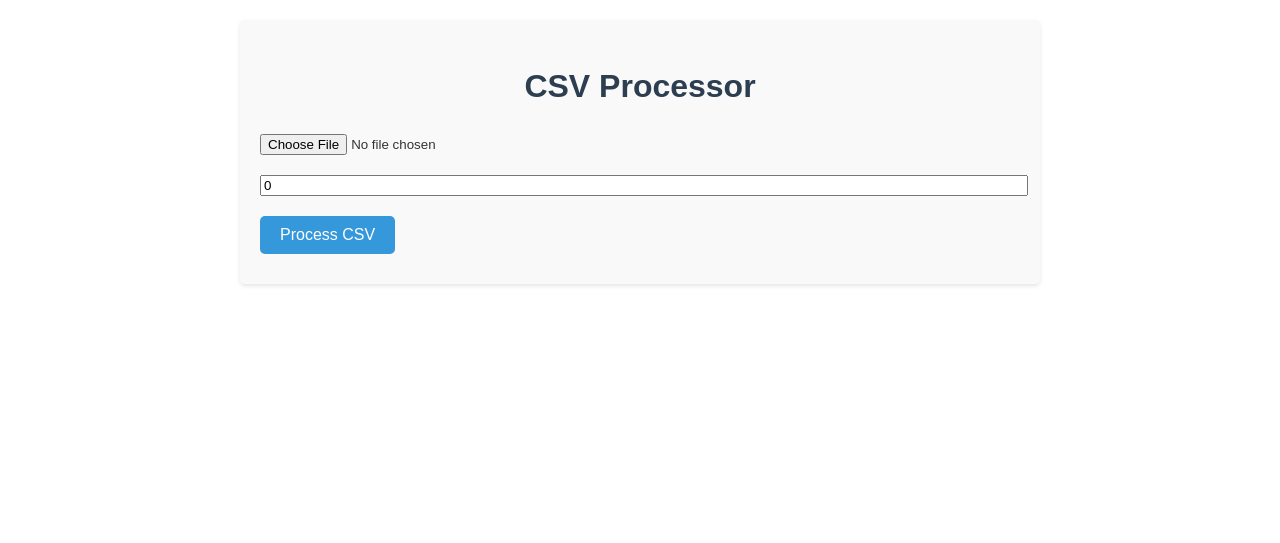
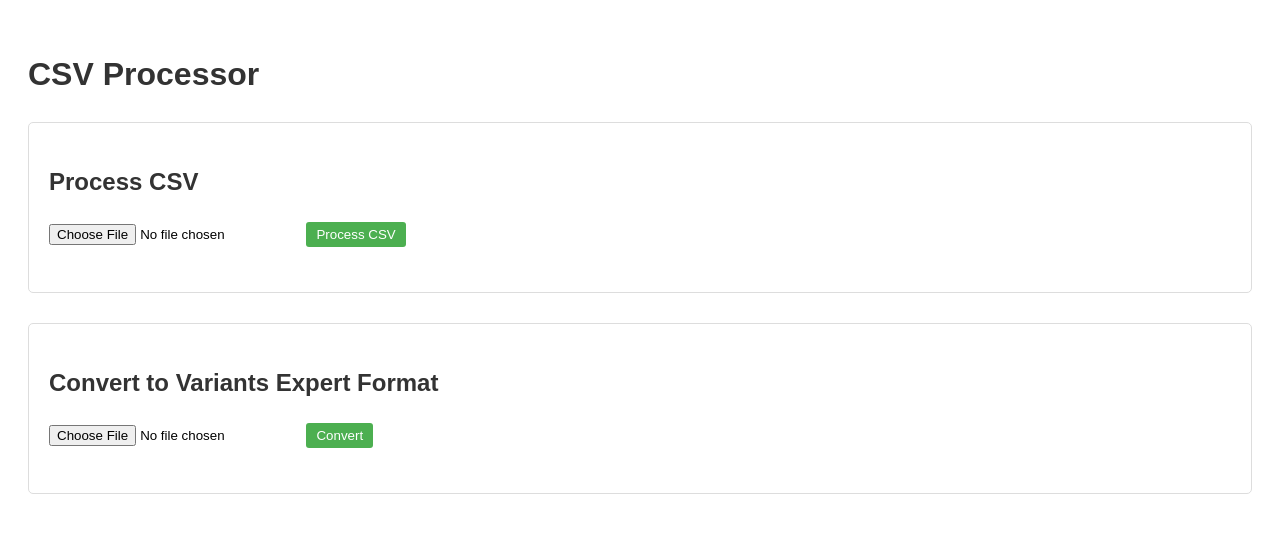
Before and after one commit to michalito/fp-csv-formatter, a Flask app: page / in a window 1280 px wide. Shown: the top 543 px of the page. Run offline with Flask 2, Linux system fonts and the light colour scheme; some libraries are stand-ins or nearby versions.

Commit message:
feature: csv-to-sortly

```diff
--- a/app.py
+++ b/app.py
@@ -1,5 +1,5 @@
 from flask import Flask, request, send_file, render_template, jsonify
-from csv_processor import process_csv, generate_csv, get_initial_product_info
+from csv_processor import process_csv, generate_csv, get_initial_product_info, convert_to_variants_expert_format
 import io
 import traceback
 import logging
@@ -67,5 +67,34 @@ def process():
         app.logger.error(traceback.format_exc())
         return jsonify({'error': f'Unexpected error: {str(e)}'}), 500
 
+@app.route('/convert_to_variants_expert', methods=['POST'])
+def convert_to_variants_expert():
+    try:
+        if 'file' not in request.files:
+            return jsonify({'error': 'No file part in the request'}), 400
+        file = request.files['file']
+        if file.filename == '':
+            return jsonify({'error': 'No file selected'}), 400
+        if file:
+            file_content = file.read()
+            try:
+                variants_expert_csv = convert_to_variants_expert_format(file_content)
+
+                return send_file(
+                    io.BytesIO(variants_expert_csv.encode()),
+                    mimetype='text/csv',
+                    as_attachment=True,
+                    attachment_filename='variants_expert_inventory.csv'
+                )
+            except Exception as e:
+                app.logger.error(f"Error converting to Variants Expert format: {str(e)}")
+                app.logger.error(traceback.format_exc())
+                return jsonify({'error': f'Error converting to Variants Expert format: {str(e)}'}), 400
+        return jsonify({'error': 'Invalid file'}), 400
+    except Exception as e:
+        app.logger.error(f"Unexpected error in convert_to_variants_expert: {str(e)}")
+        app.logger.error(traceback.format_exc())
+        return jsonify({'error': f'Unexpected error: {str(e)}'}), 500
+
 if __name__ == '__main__':
     app.run(host='0.0.0.0', port=5000, debug=True)
--- /dev/null
+++ b/static/script.js
@@ -0,0 +1,99 @@
+document.addEventListener('DOMContentLoaded', function() {
+    const processForm = document.getElementById('processForm');
+    const convertForm = document.getElementById('convertForm');
+    const errorMessage = document.getElementById('errorMessage');
+    const convertErrorMessage = document.getElementById('convertErrorMessage');
+    const modal = document.getElementById('modal');
+    const confirmForm = document.getElementById('confirmForm');
+
+    processForm.addEventListener('submit', function(e) {
+        e.preventDefault();
+        const formData = new FormData(this);
+
+        fetch('/get_product_info', {
+            method: 'POST',
+            body: formData
+        })
+        .then(response => response.json())
+        .then(data => {
+            if (data.error) {
+                throw new Error(data.error);
+            }
+            document.getElementById('product_name').value = data.product_name;
+            document.getElementById('product_sku_base').value = data.product_sku_base;
+            document.getElementById('default_price').value = '0'; // Set default price to 0
+            modal.style.display = 'block';
+        })
+        .catch(error => {
+            errorMessage.textContent = error.message || 'An error occurred';
+        });
+    });
+
+    confirmForm.addEventListener('submit', function(e) {
+        e.preventDefault();
+        modal.style.display = 'none';
+
+        const formData = new FormData(processForm);
+        formData.append('product_name', document.getElementById('product_name').value);
+        formData.append('product_sku_base', document.getElementById('product_sku_base').value);
+        formData.append('default_price', document.getElementById('default_price').value);
+
+        fetch('/process', {
+            method: 'POST',
+            body: formData
+        })
+        .then(response => {
+            if (!response.ok) {
+                return response.json().then(err => { throw err; });
+            }
+            return response.blob();
+        })
+        .then(blob => {
+            const url = window.URL.createObjectURL(blob);
+            const a = document.createElement('a');
+            a.href = url;
+            a.download = 'processed_inventory.csv';
+            document.body.appendChild(a);
+            a.click();
+            window.URL.revokeObjectURL(url);
+        })
+        .catch(error => {
+            errorMessage.textContent = error.error || 'An error occurred';
+        });
+    });
+
+    convertForm.addEventListener('submit', function(e) {
+        e.preventDefault();
+        const formData = new FormData(this);
+
+        fetch('/convert_to_variants_expert', {
+            method: 'POST',
+            body: formData
+        })
+        .then(response => {
+            if (!response.ok) {
+                return response.json().then(err => { throw err; });
+            }
+            return response.blob();
+        })
+        .then(blob => {
+            const url = window.URL.createObjectURL(blob);
+            const a = document.createElement('a');
+            a.href = url;
+            a.download = 'variants_expert_inventory.csv';
+            document.body.appendChild(a);
+            a.click();
+            window.URL.revokeObjectURL(url);
+        })
+        .catch(error => {
+            convertErrorMessage.textContent = error.error || 'An error occurred';
+        });
+    });
+
+    // Close the modal if the user clicks outside of it
+    window.onclick = function(event) {
+        if (event.target == modal) {
+            modal.style.display = "none";
+        }
+    }
+});
--- /dev/null
+++ b/static/styles.css
@@ -0,0 +1,81 @@
+body {
+    font-family: Arial, sans-serif;
+    line-height: 1.6;
+    padding: 20px;
+}
+
+h1, h2 {
+    color: #333;
+}
+
+.error {
+    color: red;
+}
+
+.section {
+    margin-bottom: 30px;
+    padding: 20px;
+    border: 1px solid #ddd;
+    border-radius: 5px;
+}
+
+form {
+    margin-bottom: 15px;
+}
+
+input[type="file"],
+input[type="text"],
+button {
+    margin-bottom: 10px;
+}
+
+button {
+    padding: 5px 10px;
+    background-color: #4CAF50;
+    color: white;
+    border: none;
+    border-radius: 3px;
+    cursor: pointer;
+}
+
+button:hover {
+    background-color: #45a049;
+}
+
+.modal {
+    display: none;
+    position: fixed;
+    z-index: 1;
+    left: 0;
+    top: 0;
+    width: 100%;
+    height: 100%;
+    overflow: auto;
+    background-color: rgba(0,0,0,0.4);
+}
+
+.modal-content {
+    background-color: #fefefe;
+    margin: 15% auto;
+    padding: 20px;
+    border: 1px solid #888;
+    width: 80%;
+    max-width: 500px;
+}
+
+.modal-content h2 {
+    margin-top: 0;
+}
+
+.modal-content form {
+    display: flex;
+    flex-direction: column;
+}
+
+.modal-content label {
+    margin-top: 10px;
+}
+
+.modal-content input {
+    margin-bottom: 15px;
+}
--- a/templates/index.html
+++ b/templates/index.html
@@ -4,107 +4,44 @@
     <meta charset="UTF-8">
     <meta name="viewport" content="width=device-width, initial-scale=1.0">
     <title>CSV Processor</title>
-    <script src="https://cdnjs.cloudflare.com/ajax/libs/axios/0.21.1/axios.min.js"></script>
-    <style>
-        body {
-            font-family: Arial, sans-serif;
-            line-height: 1.6;
-            color: #333;
-            max-width: 800px;
-            margin: 0 auto;
-            padding: 20px;
-        }
-        h1 {
-            color: #2c3e50;
-            text-align: center;
-        }
-        .container {
-            background-color: #f9f9f9;
-            border-radius: 5px;
-            padding: 20px;
-            box-shadow: 0 2px 4px rgba(0,0,0,0.1);
-        }
-        input[type="file"], input[type="number"] {
-            display: block;
-            margin: 20px 0;
-            width: 100%;
-        }
-        button {
-            background-color: #3498db;
-            color: white;
-            padding: 10px 20px;
-            border: none;
-            border-radius: 5px;
-            cursor: pointer;
-            font-size: 16px;
-            transition: background-color 0.3s;
-        }
-        button:hover {
-            background-color: #2980b9;
-        }
-        .error {
-            color: #e74c3c;
-            margin-top: 10px;
-        }
-    </style>
+    <link rel="stylesheet" href="{{ url_for('static', filename='styles.css') }}">
 </head>
 <body>
-    <div class="container">
-        <h1>CSV Processor</h1>
-        <input type="file" id="fileInput" accept=".csv">
-        <input type="number" id="defaultPrice" placeholder="Default Price" step="0.01" value="0">
-        <button onclick="processFile()">Process CSV</button>
+    <h1>CSV Processor</h1>
+
+    <div class="section">
+        <h2>Process CSV</h2>
         <div id="errorMessage" class="error"></div>
+        <form id="processForm" enctype="multipart/form-data">
+            <input type="file" name="file" accept=".csv" required>
+            <button type="submit">Process CSV</button>
+        </form>
     </div>
 
-    <script>
-        async function processFile() {
-            const fileInput = document.getElementById('fileInput');
-            const defaultPrice = document.getElementById('defaultPrice');
-            const errorMessage = document.getElementById('errorMessage');
-            errorMessage.textContent = '';
+    <div class="section">
+        <h2>Convert to Variants Expert Format</h2>
+        <form id="convertForm" enctype="multipart/form-data">
+            <input type="file" name="file" accept=".csv" required>
+            <button type="submit">Convert</button>
+        </form>
+        <div id="convertErrorMessage" class="error"></div>
+    </div>
 
-            const file = fileInput.files[0];
-            if (!file) {
-                errorMessage.textContent = 'Please select a file';
-                return;
-            }
+    <div id="modal" class="modal">
+        <div class="modal-content">
+            <h2>Confirm Product Information</h2>
+            <form id="confirmForm">
+                <label for="product_name">Product Name:</label>
+                <input type="text" id="product_name" name="product_name" required>
+                <label for="product_sku_base">Product SKU Base:</label>
+                <input type="text" id="product_sku_base" name="product_sku_base" required>
+                <label for="default_price">Default Price:</label>
+                <input type="number" id="default_price" name="default_price" value="0" step="0.01" min="0" required>
+                <button type="submit">Confirm</button>
+            </form>
+        </div>
+    </div>
 
-            const formData = new FormData();
-            formData.append('file', file);
-
-            try {
-                const response = await axios.post('/get_product_info', formData);
-                const { product_name, product_sku_base } = response.data;
-
-                const confirmedName = prompt('Confirm or edit the product name:', product_name);
-                const confirmedSKU = prompt('Confirm or edit the product SKU base:', product_sku_base);
-
-                if (confirmedName && confirmedSKU) {
-                    const processFormData = new FormData();
-                    processFormData.append('file', file);
-                    processFormData.append('product_name', confirmedName);
-                    processFormData.append('product_sku_base', confirmedSKU);
-                    processFormData.append('default_price', defaultPrice.value);
-
-                    const processResponse = await axios.post('/process', processFormData, { responseType: 'blob' });
-
-                    const url = window.URL.createObjectURL(new Blob([processResponse.data]));
-                    const link = document.createElement('a');
-                    link.href = url;
-                    link.setAttribute('download', 'processed_inventory.csv');
-                    document.body.appendChild(link);
-                    link.click();
-                }
-            } catch (error) {
-                console.error('Error:', error);
-                if (error.response && error.response.data && error.response.data.error) {
-                    errorMessage.textContent = `Error: ${error.response.data.error}`;
-                } else {
-                    errorMessage.textContent = 'An unexpected error occurred while processing the file';
-                }
-            }
-        }
-    </script>
+    <script src="{{ url_for('static', filename='script.js') }}"></script>
 </body>
 </html>
```
Also changed, not shown: csv_processor.py (+44 -0 lines).
